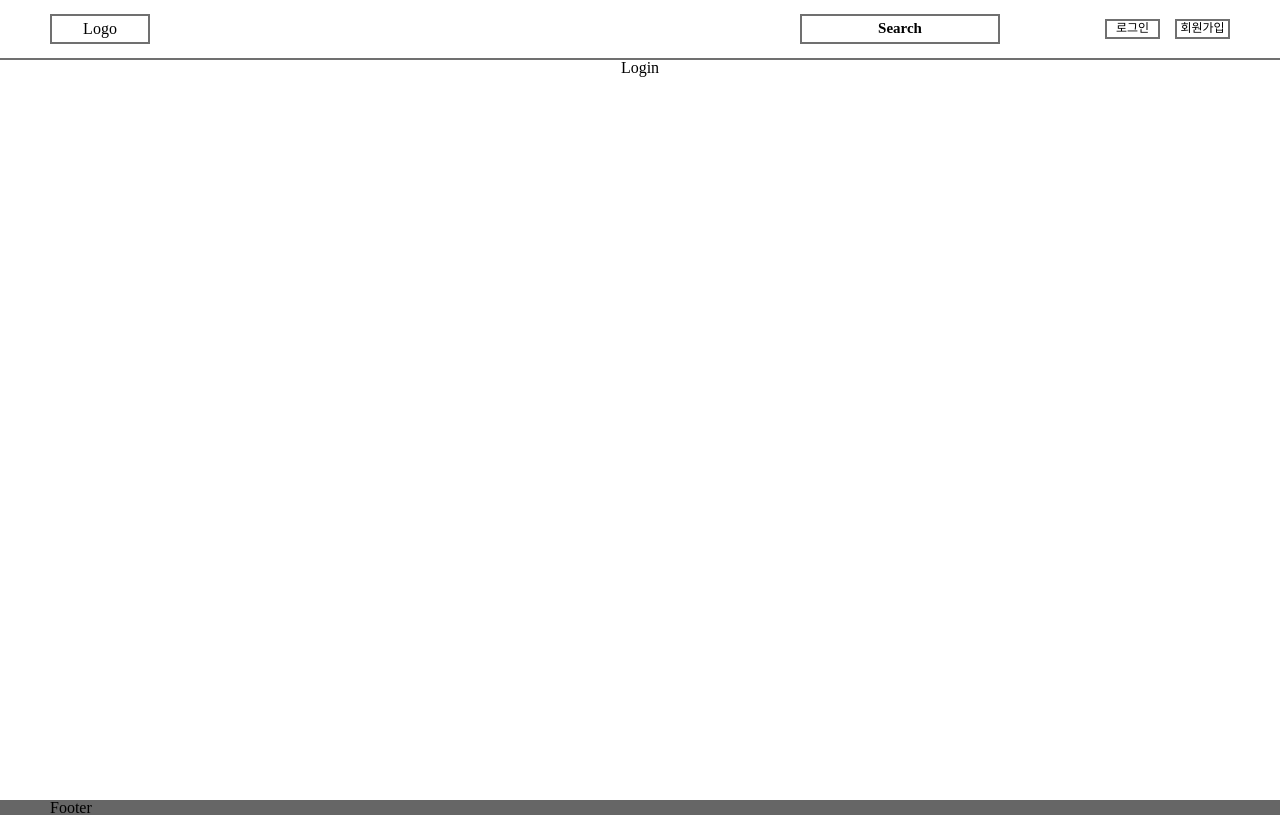
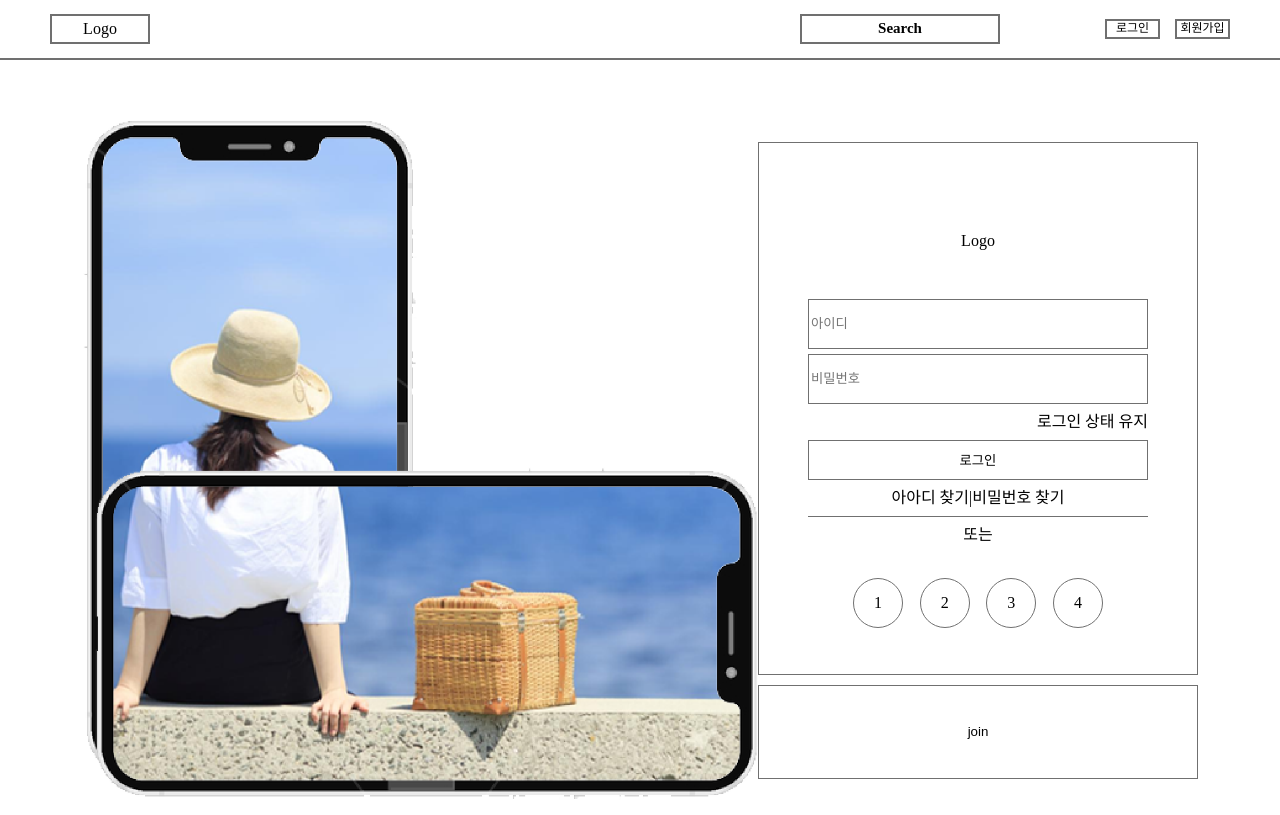
Before and after one commit to tripJL/trip_frontend, a Next.js app: page /login in a window 1280 px wide. Shown: the top 815 px of the page. Built offline with nearby package versions, Linux system fonts and the light colour scheme.

Commit message:
로그인 페이지 추가

```diff
--- /dev/null
+++ b/components/common/Img.js
@@ -0,0 +1,16 @@
+import styled from "styled-components";
+import Image from "next/image";
+
+const Wrapper = styled.div`
+    width: ${(props) => props.width};
+    height: ${(props) => props.height};
+    position: relative;
+`;
+
+export default function Img({ src, width, height }) {
+    return (
+        <Wrapper width={width} height={height}>
+            <Image src={src} layout="fill" />
+        </Wrapper>
+    );
+}
--- /dev/null
+++ b/components/common/Logo.js
@@ -0,0 +1,9 @@
+import styled from "styled-components";
+
+const Wrapper = styled.div``;
+
+const Logo = () => {
+    return <Wrapper>Logo</Wrapper>;
+};
+
+export default Logo;
--- /dev/null
+++ b/components/common/button/LoginButton.js
@@ -0,0 +1,24 @@
+import styled from "styled-components";
+
+const Wrapper = styled.button`
+    width: 100%;
+    max-width: ${(props) => props.width};
+    height: ${(props) => props.height};
+    border: 1px solid ${(props) => props.theme.gray2};
+    background-color: ${(props) => props.theme.white};
+`;
+
+export default function LoginButton({ type, width, height, text, onClick }) {
+    return (
+        <Wrapper type={type} width={width} height={height} onClick={onClick}>
+            {text}
+        </Wrapper>
+    );
+}
+
+LoginButton.defaultProps = {
+    type: "button",
+    width: "340px",
+    height: "40px",
+    onClick: () => {},
+};
--- /dev/null
+++ b/components/common/button/SocialButton.js
@@ -0,0 +1,18 @@
+import styled from "styled-components";
+
+const Wrapper = styled.div`
+    display: flex;
+    align-items: center;
+    justify-content: center;
+    width: 50px;
+    height: 50px;
+    border-radius: 25px;
+    border: 1px solid ${(props) => props.theme.gray2};
+    cursor: pointer;
+`;
+
+const SocialButton = ({ children }) => {
+    return <Wrapper>{children}</Wrapper>;
+};
+
+export default SocialButton;
--- /dev/null
+++ b/components/common/input/LoginInput.js
@@ -0,0 +1,33 @@
+import styled from "styled-components";
+
+const Wrapper = styled.input`
+    width: 100%;
+    max-width: ${(props) => props.width};
+    height: ${(props) => props.height};
+    border: 1px solid ${(props) => props.theme.gray2};
+`;
+
+export default function LoginInput({
+    width,
+    height,
+    placeholder,
+    required,
+    name,
+}) {
+    return (
+        <Wrapper
+            width={width}
+            height={height}
+            required={required}
+            placeholder={placeholder}
+            name={name}
+        />
+    );
+}
+
+LoginInput.defaultProps = {
+    width: "340px",
+    height: "50px",
+    required: false,
+    type: "text",
+};
--- /dev/null
+++ b/hooks/useMain.js
@@ -0,0 +1,5 @@
+import { useState, useEffect, useRouter } from "react";
+
+export const useMain = () => {
+    return {};
+};
--- a/pages/login.js
+++ b/pages/login.js
@@ -1,11 +1,117 @@
 import Link from "next/link";
+import styled from "styled-components";
 import Seo from "../components/common/Seo";
+import { routes } from "../shared/routes";
+import Img from "../components/common/Img";
+import LoginInput from "../components/common/input/LoginInput";
+import LoginButton from "../components/common/button/LoginButton";
+import SocialButton from "../components/common/button/SocialButton";
+import Logo from "../components/common/Logo";
+
+const Wrapper = styled.section`
+    max-width: 1180px;
+    width: 100%;
+    height: 100vh;
+    display: flex;
+    flex-direction: row;
+    align-items: center;
+    justify-content: center;
+    margin: 0 auto;
+`;
+
+const FormWrapper = styled.div`
+    display: flex;
+    flex-direction: column;
+    align-items: center;
+    justify-content: center;
+`;
+
+const Form = styled.form`
+    width: 440px;
+    height: 533px;
+    display: flex;
+    flex-direction: column;
+    align-items: center;
+    border: 1px solid ${(props) => props.theme.gray2};
+    margin-bottom: 10px;
+    > :nth-child(1) {
+        margin: 90px 0 50px 0;
+    }
+    > :nth-child(2) {
+        margin-bottom: 5px;
+    }
+`;
+
+const LoginStatus = styled.div`
+    max-width: 340px;
+    width: 100%;
+    display: flex;
+    justify-content: flex-end;
+    margin: 10px 0;
+`;
+
+const FindWrapper = styled.div`
+    max-width: 340px;
+    width: 100%;
+    display: flex;
+    flex-direction: row;
+    justify-content: center;
+    margin: 10px 0;
+`;
+
+const Line = styled.div`
+    max-width: 340px;
+    width: 100%;
+    height: auto;
+    border-top: 1px solid ${(props) => props.theme.gray2};
+    text-align: center;
+    margin-bottom: 35px;
+    padding-top: 10px;
+`;
+
+const SocialWrapper = styled.div`
+    width: 250px;
+    display: flex;
+    flex-direction: row;
+    justify-content: space-between;
+    align-items: center;
+`;
+
+const socialArr = ["1", "2", "3", "4"];
 
 export default function Login() {
     return (
-        <section>
-            <Seo />
-            <div>Login</div>
-        </section>
+        <Wrapper>
+            <Seo title={"login"} />
+            <Img src={"/x161.png"} width={"676px"} height={"680px"} />
+            <FormWrapper>
+                <Form>
+                    <Logo />
+
+                    <LoginInput name={"id"} placeholder={"아이디"} />
+                    <LoginInput name={"pw"} placeholder={"비밀번호"} />
+
+                    <LoginStatus>로그인 상태 유지</LoginStatus>
+
+                    <LoginButton text={"로그인"} />
+
+                    <FindWrapper>아아디 찾기|비밀번호 찾기</FindWrapper>
+
+                    <Line>또는</Line>
+
+                    <SocialWrapper>
+                        {socialArr.map((val, idx) => {
+                            return (
+                                <SocialButton key={idx}>
+                                    <div>{val}</div>
+                                </SocialButton>
+                            );
+                        })}
+                    </SocialWrapper>
+                </Form>
+
+                <LoginButton text={"join"} width={"440px"} height={"94px"} />
+            </FormWrapper>
+        </Wrapper>
     );
 }
```
